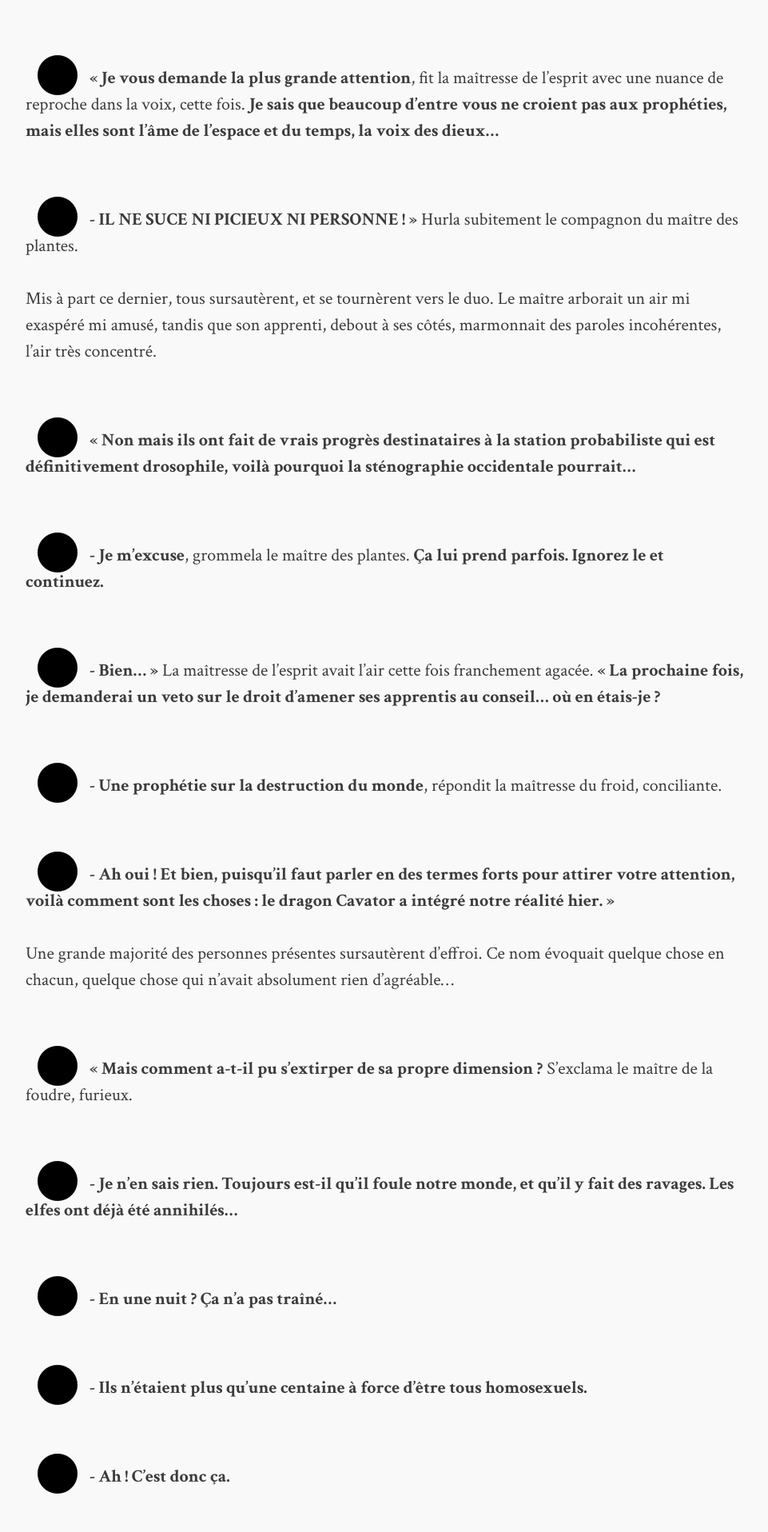
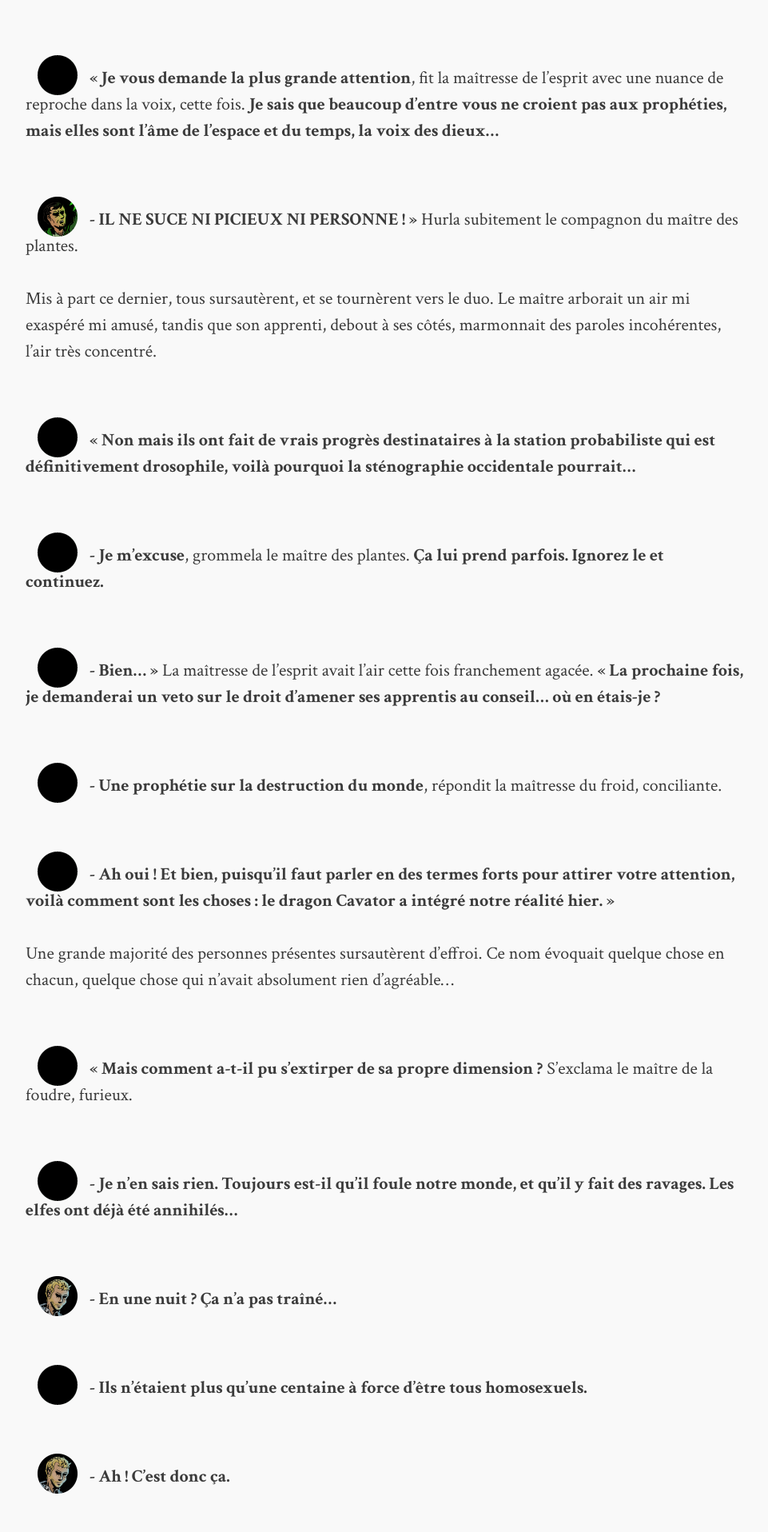
Before and after one commit to Tapus/tygrec, a Jekyll site: the page built from _posts/2014-11-24-chapitre-1.md, in a window 1280 px wide. Shown: the part 2298-4214 px from the top of the page at 80% size, without its empty margins (158-1119 px from the left). Built offline with Jekyll 4.4.1, drawn with Linux system fonts in a browser that asks for light colours.

Commit message:
Fixed character icons in chapter 1

```diff
--- a/_posts/2014-11-24-chapitre-1.md
+++ b/_posts/2014-11-24-chapitre-1.md
@@ -24,7 +24,7 @@ Celle qui se trouvait au centre fit une pause. Il s'agissait du maître de l'esp
 
 <img class="portrait" src="/images/Unknown.png">**« Je vous demande la plus grande attention**, fit la maîtresse de l'esprit avec une nuance de reproche dans la voix, cette fois. **Je sais que beaucoup d'entre vous ne croient pas aux prophéties, mais elles sont l'âme de l'espace et du temps, la voix des dieux...**
 
-<img class="portrait" src="/images/Unknown.png">**\- IL NE SUCE NI PICIEUX NI PERSONNE ! »** Hurla subitement le compagnon du maître des plantes.
+<img class="portrait" src="/images/Clementus.png">**\- IL NE SUCE NI PICIEUX NI PERSONNE ! »** Hurla subitement le compagnon du maître des plantes.
 
 Mis à part ce dernier, tous sursautèrent, et se tournèrent vers le duo. Le maître arborait un air mi exaspéré mi amusé, tandis que son apprenti, debout à ses côtés, marmonnait des paroles incohérentes, l'air très concentré.
 
@@ -44,11 +44,11 @@ Une grande majorité des personnes présentes sursautèrent d'effroi. Ce nom év
 
 <img class="portrait" src="/images/Unknown.png">**\- Je n'en sais rien. Toujours est-il qu'il foule notre monde, et qu'il y fait des ravages. Les elfes ont déjà été annihilés...**
 
-<img class="portrait" src="/images/Unknown.png">**\- En une nuit ? Ça n'a pas traîné...**
+<img class="portrait" src="/images/Olvin.png">**\- En une nuit ? Ça n'a pas traîné...**
 
 <img class="portrait" src="/images/Unknown.png">**\- Ils n'étaient plus qu'une centaine à force d'être tous homosexuels.**
 
-<img class="portrait" src="/images/Unknown.png">**\- Ah ! C'est donc ça.**
+<img class="portrait" src="/images/Olvin.png">**\- Ah ! C'est donc ça.**
 
 <img class="portrait" src="/images/Unknown.png">**\- Maître et apprenti de l'eau, vous me dites si je vous dérange. Est-ce que quelqu'un est intéressé par la prophétie alors ou non ?**
 
@@ -92,7 +92,7 @@ Cette fois, le silence fut plus intense encore. Tous les regards étaient tourn
 
 A nouveau, le silence. Chacun comprit ce que la maîtresse venait de dire : son apprenti trouverait l'élu, et ferait en sorte qu'il choisisse sa voie, celle de l'esprit. Afin que le maître des éléments soit un maître de l'esprit. La chose avait à peine fait son chemin dans les esprits que ceux qui étaient venus accompagnés de leurs apprentis se tournaient vers eux pour leur chuchoter précipitamment des instructions. Celui de l'eau eut avait l'air boudeur.
 
-<img class="portrait" src="/images/Unknown.png">**« Mais maître, vous savez bien que je suis malade... et vous me confiez une quête de cette importance ? »**
+<img class="portrait" src="/images/Olvin.png">**« Mais maître, vous savez bien que je suis malade... et vous me confiez une quête de cette importance ? »**
 
 Nul n'entendit ce que le maître répondit, mais l'apprenti eut tôt fait de baisser la tête et de marmonner son assentiment. L'apprenti du feu était déjà parti. Celui des plantes ne délirait plus, et écoutait son maître avec une grande attention. Les autres maîtres, venus sans compagnons, s'excusèrent rapidement et filèrent, chacun à leur manière – un immense éclair salua le départ du maître de la foudre, tandis que celui des ombres disparaissait dans la nuit. Le maître de givre partit à dos d'ours blanc. En quelques minutes, il ne restait plus personne, à part la maîtresse de l'esprit.
 
```
